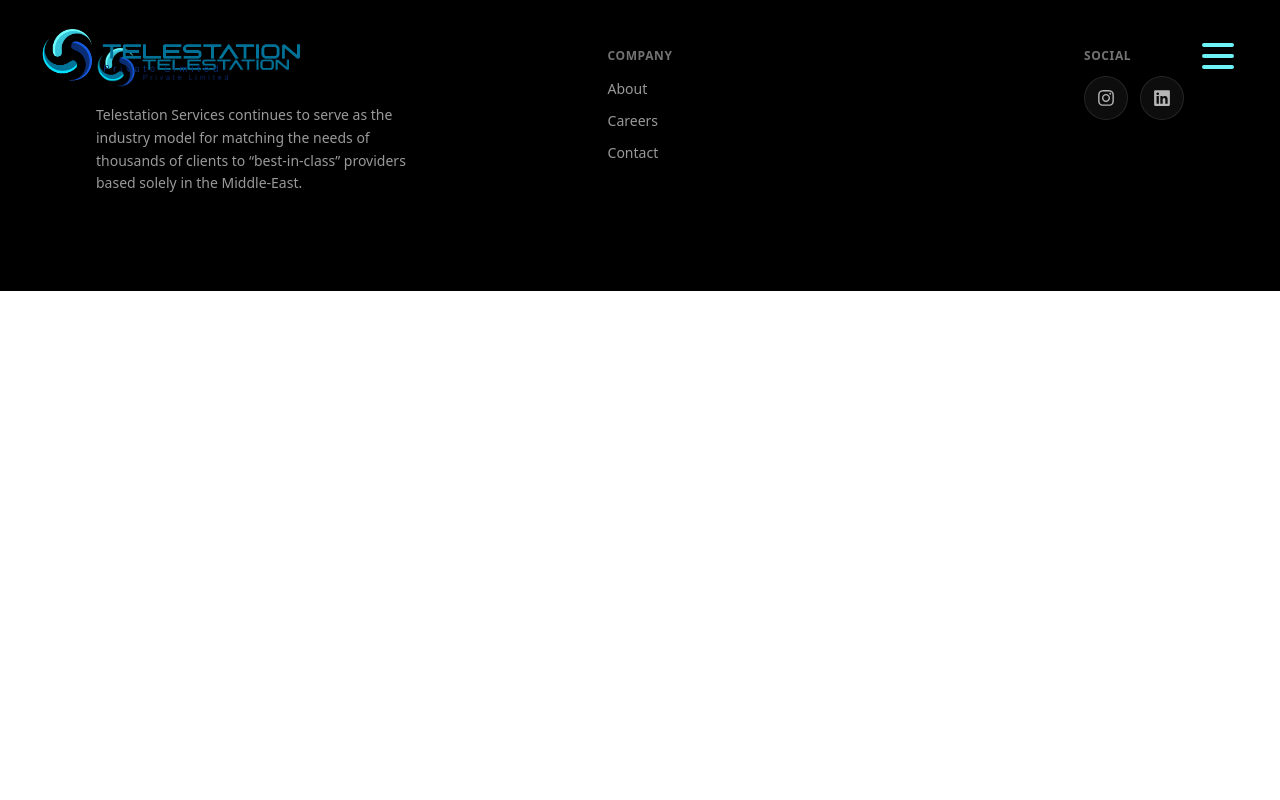
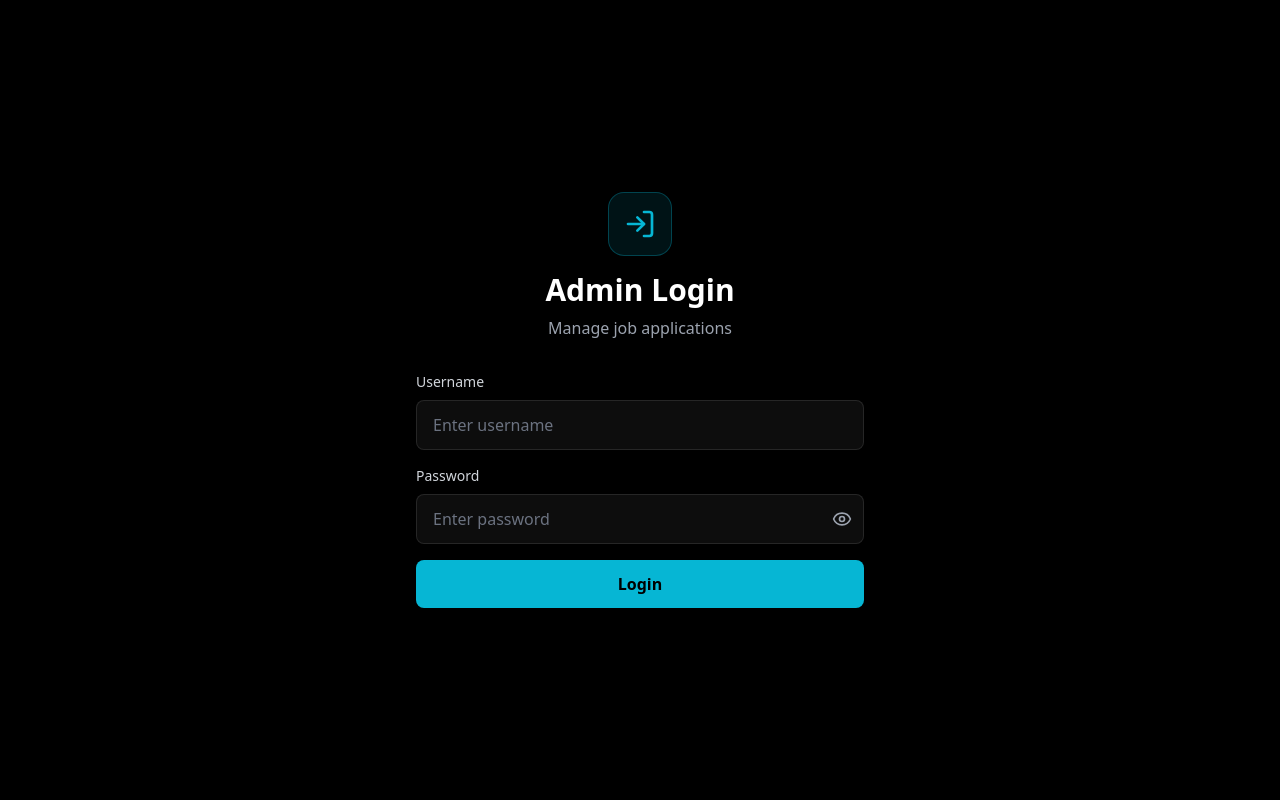
Before and after one commit to Ashik3031/tele, a React (Vite) app in the folder telestation/: page /admintsplq in a window 1280 px wide. Shown: the top 800 px of the page. Built offline with nearby package versions, Linux system fonts and the light colour scheme.

Commit message:
image fixed to production1

```diff
--- a/telestation/src/App.jsx
+++ b/telestation/src/App.jsx
@@ -6,7 +6,7 @@
 import Navbar from "./Components/Navbar";
 import SocialMedia from "./Components/SocialMedia.jsx";
 import UiUx from "./Components/UI-UX.jsx";
-import  MobileAppDevelopmentPage  from "./Components/mobiledevelopment.jsx";
+import MobileAppDevelopmentPage from "./Components/mobiledevelopment.jsx";
 import WebDevelopmentPage from "./Components/Webdevelopment.jsx";
 import AIServicePage from "./Components/AIServicePage.jsx";
 import BlockchainSolutionsPage from "./Components/BlockchainSolutionsPage.jsx";
@@ -28,7 +28,7 @@
 import { useEffect, useState } from "react";
 
 function App() {
-  const [loading , setLoading] = useState(true);
+  const [loading, setLoading] = useState(true);
   const location = useLocation();
 
   useEffect(() => {
@@ -36,7 +36,7 @@
     return () => clearTimeout(t);
   }, []);
 
-  const isAdminPage = location.pathname === '/admin';
+  const isAdminPage = location.pathname === '/admintsplq';
 
   if (loading) return <LogoLoader text="Loading TSPL..." />;
   return (
@@ -44,27 +44,27 @@
       {!isAdminPage && <Navbar />}
       <Routes>
         <Route path="/" element={<Landingpage />} />
-      <Route path="/about" element={<AboutPage/>} />
+        <Route path="/about" element={<AboutPage />} />
         {/* <Route path="/services" element={<ServicePage />} /> */}
         <Route path="/services" element={<ServicesPage />} />
         <Route path="/clients" element={<ClientPage />} />
-      <Route path="/career" element={<CareerPage/>} />
-      <Route path="/admin" element={<ProtectedAdminRoute><AdminPage/></ProtectedAdminRoute>} />
-      <Route path="/contact" element={<ContactPage/>} />
+        <Route path="/career" element={<CareerPage />} />
+        <Route path="/admintsplq" element={<ProtectedAdminRoute><AdminPage /></ProtectedAdminRoute>} />
+        <Route path="/contact" element={<ContactPage />} />
 
-      <Route path="/awards"  element={<AwardsPage/>} />
+        <Route path="/awards" element={<AwardsPage />} />
         <Route path='/services/SocialMedia' element={<SocialMedia />} />
         <Route path='/services/ux-ui-design' element={<UiUx />} />
         <Route path='/services/mobile-development' element={<MobileAppDevelopmentPage />} />
         <Route path='/services/web-development' element={<WebDevelopmentPage />} />
-      <Route path="/digital-marketing" element= { <DigitalMarketingPage />} />
+        <Route path="/digital-marketing" element={<DigitalMarketingPage />} />
         <Route path="/video-graphy" element={<VideographyPage />} />
         <Route path="/seo" element={<SEOPage />} />
         <Route path="/social-media" element={<SocialMediaPage />} />
         <Route path="/performance-marketing" element={<PerformanceMarketingPage />} />
         <Route path="/website" element={<WebsitePage />} />
         <Route path='/services/ai-development' element={<AIServicePage />} />
-      <Route path='/services/blockchain-solutions' element= {<BlockchainSolutionsPage/>} />
+        <Route path='/services/blockchain-solutions' element={<BlockchainSolutionsPage />} />
       </Routes>
       <Footer />
     </div>
--- a/telestation/src/pages/AdminLoginPage.jsx
+++ b/telestation/src/pages/AdminLoginPage.jsx
@@ -1,15 +1,16 @@
 import React, { useState } from 'react';
-import { LogIn } from 'lucide-react';
+import { LogIn, Eye, EyeOff } from 'lucide-react';
 
 const AdminLoginPage = ({ onLogin }) => {
   const [username, setUsername] = useState('');
   const [password, setPassword] = useState('');
   const [error, setError] = useState('');
   const [loading, setLoading] = useState(false);
+  const [showPassword, setShowPassword] = useState(false);
 
   // Hardcoded credentials
   const ADMIN_USERNAME = 'admin';
-  const ADMIN_PASSWORD = 'admin123';
+  const ADMIN_PASSWORD = 'admin@0pass#';
 
   const handleLogin = (e) => {
     e.preventDefault();
@@ -71,14 +72,28 @@
             <label className="block text-sm font-medium text-gray-300 mb-2">
               Password
             </label>
+            <div className="relative">
               <input
-              type="password"
+                type={showPassword ? "text" : "password"}
                 value={password}
                 onChange={(e) => setPassword(e.target.value)}
                 placeholder="Enter password"
-              className="w-full bg-white/5 border border-white/10 rounded-lg px-4 py-3 text-white placeholder:text-gray-500 focus:outline-none focus:ring-2 focus:ring-cyan-500/50 transition"
+                className="w-full bg-white/5 border border-white/10 rounded-lg px-4 py-3 pr-12 text-white placeholder:text-gray-500 focus:outline-none focus:ring-2 focus:ring-cyan-500/50 transition"
                 disabled={loading}
               />
+              <button
+                type="button"
+                onClick={() => setShowPassword(!showPassword)}
+                className="absolute right-3 top-1/2 -translate-y-1/2 text-gray-400 hover:text-white transition"
+                tabIndex={-1}
+              >
+                {showPassword ? (
+                  <EyeOff className="w-5 h-5" />
+                ) : (
+                  <Eye className="w-5 h-5" />
+                )}
+              </button>
+            </div>
           </div>
 
           {/* Login Button */}
```
Lines whose indentation alone changed are shown as unchanged.
